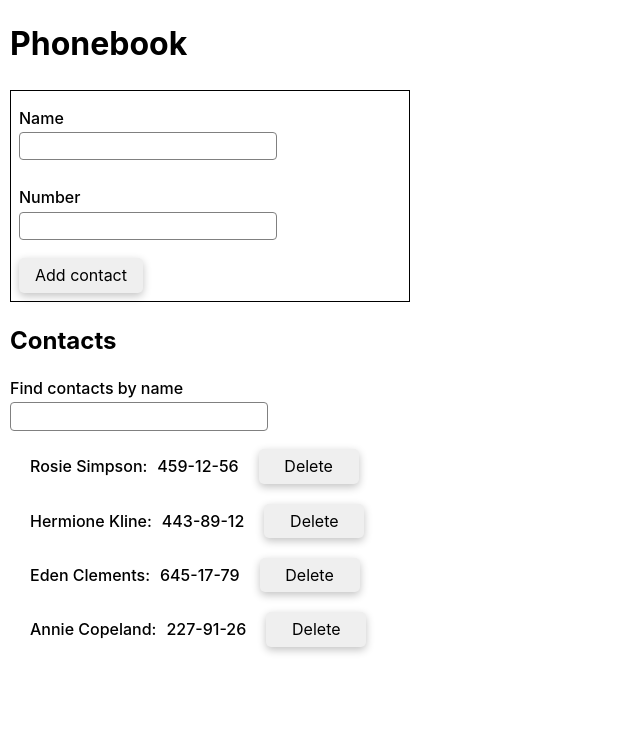
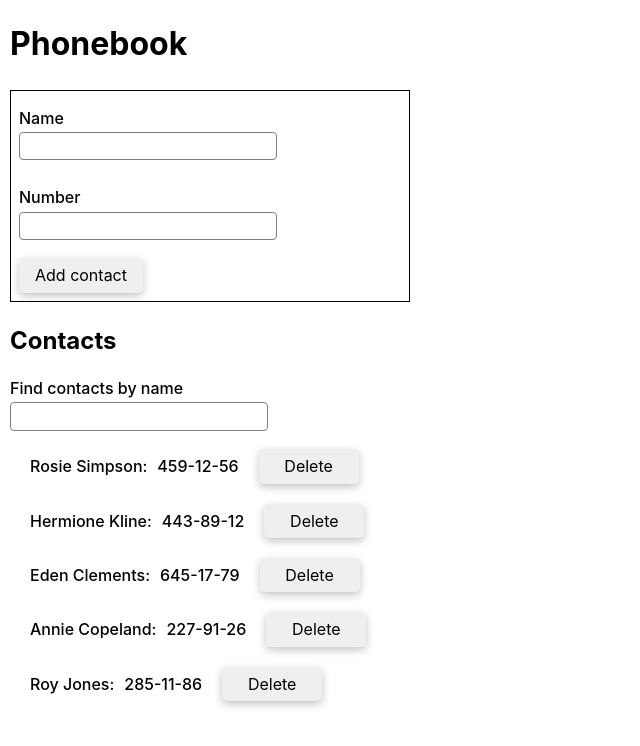
Before and after one commit to Burla4enko/goit-react-hw-06-phonebook, a React (Create React App) app: page / in a window 1280 px wide. Shown: the top 746 px of the page, without its empty margins (0-640 px from the left). Built offline with nearby package versions, Linux system fonts and the light colour scheme.

Commit message:
Update App.js

```diff
--- a/src/components/App.js
+++ b/src/components/App.js
@@ -15,6 +15,7 @@ export class App extends Component {
       { id: 'id-2', name: 'Hermione Kline', number: '443-89-12' },
       { id: 'id-3', name: 'Eden Clements', number: '645-17-79' },
       { id: 'id-4', name: 'Annie Copeland', number: '227-91-26' },
+      { id: 'id-5', name: 'Roy Jones', number: '285-11-86' },
     ],
     filter: '',
   };
```
